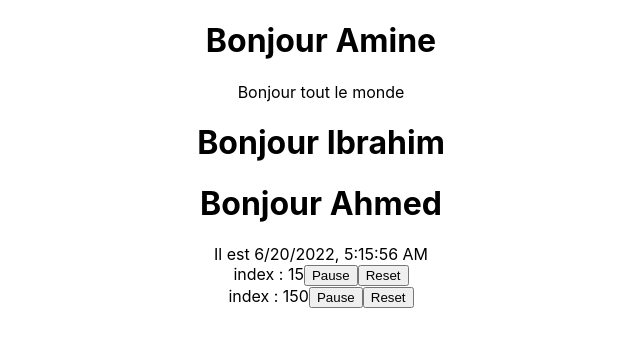
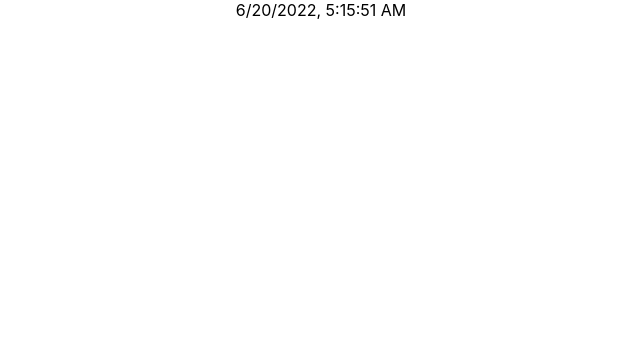
Before and after one commit to iBoukhenna/reactjs-masterclass, a React (Create React App) app: page / in a window 1280 px wide. Shown: the top 346 px of the page, without its empty margins (319-959 px from the left). Built offline with nearby package versions, Linux system fonts and the light colour scheme.

Commit message:
add Component for new app react

```diff
--- a/src/App.js
+++ b/src/App.js
@@ -1,163 +1,13 @@
-import logo from './logo.svg';
 import './App.css';
 import React from 'react';
+import { Clock } from './Clock';
 
 function App() {
   return (
     <div className="App">
-      <WelcomeFunc name="Amine">Bonjour tout le monde</WelcomeFunc>
-      <Home />
       <Clock />
-      <Incrementer start={10} />
-      <Incrementer start={100} step={10} />
     </div>
   );
 }
 
-function WelcomeFunc ({name, children}) {
-  return <div>
-    <h1>Bonjour {name}</h1>
-    <p>
-      {children}
-    </p>
-  </div>
-}
-
-class Welcome extends React.Component {
-  render () {
-    return <div>
-      <h1>Bonjour {this.props.name}</h1>
-      <p>
-        {this.props.children}
-      </p>
-    </div>
-  }
-}
-
-function Home () {
-  return <div>
-    <Welcome name="Ibrahim" />
-    <Welcome name="Ahmed" />
-  </div>
-}
-
-class Clock extends React.Component {
-  constructor (props) {
-    super(props)
-    this.state = {date: new Date()}
-    this.timer = null
-  }
-
-  componentDidMount () {
-    this.timer = window.setInterval(this.tick.bind(this), 1000)
-  }
-
-  componentWillUnmount () {
-    window.clearInterval(this.timer)
-  }
-
-  tick () {
-    this.setState({date: new Date()})
-  }
-
-  render () {
-    return <div>
-      Il est {this.state.date.toLocaleString()}
-    </div>
-  }
-
-}
-
-
-class Incrementer extends React.Component {
-
-  constructor (props) {
-    super(props)
-    this.state = {index: props.start, timer: null}
-    this.toggle = this.toggle.bind(this)
-    this.reset = this.reset.bind(this)
-  }
-
-  componentDidMount () {
-    this.play()
-  }
-
-  componentWillUnmount () {
-    window.clearInterval(this.state.timer)
-  }
-
-  increment () {
-    //this.setState((state, props) => ({index : state.index + 1}))
-
-    this.setState(function(state, props) {
-      return {index : state.index + props.step}
-    })
-  }
-
-  pause () {
-    window.clearInterval(this.state.timer)
-    this.setState({
-      timer: null
-    })
-  }
-
-  play () {
-    window.clearInterval(this.state.timer)
-    this.state.timer = window.setInterval(this.increment.bind(this), 1000)
-  }
-
-  toggle () {
-    return this.state.timer ? this.pause() : this.play()
-  }
-
-  label () {
-    return this.state.timer ? 'Pause' : 'Play'
-  }
-
-  reset () {
-    this.pause()
-    this.play()
-    this.setState(function(state, props) {
-      return {index : props.start}
-    })
-  }
-
-  render () {
-    return <div>
-      index : {this.state.index}
-      <button onClick={this.toggle}>{this.label()}</button>
-      <button onClick={this.reset}>Reset</button>
-    </div>
-  }
-
-}
-
-Incrementer.defaultProps = {
-  step : 1,
-  start : 0
-}
-
-class ManualIncrementer extends React.Component {
-
-  constructor (props) {
-    super(props)
-    this.state = {index: 0}
-  }
-
-  increment (e) {
-    // pour empécher l'event par defaut comme dans le cas balise a il ne redirige vers le lien
-    e.preventDefault()
-    this.setState((state, props) => ({index : state.index + 1}))
-  }
-
-  render () {
-    return <div>
-      index : {this.state.index}
-      <button onClick={this.increment.bind(this)}>Increment</button>
-    </div>
-  }
-
-}
-
-
 export default App;
--- /dev/null
+++ b/src/Clock.jsx
@@ -0,0 +1,16 @@
+import React, {Component} from 'react'
+
+export class Clock extends Component {
+    constructor (props) {
+        super(props)
+        this.state = {
+            date : new Date()
+        }
+    }
+
+    render () {
+        return <div>
+            {this.state.date.toLocaleString()}
+        </div>
+    }
+}
```
